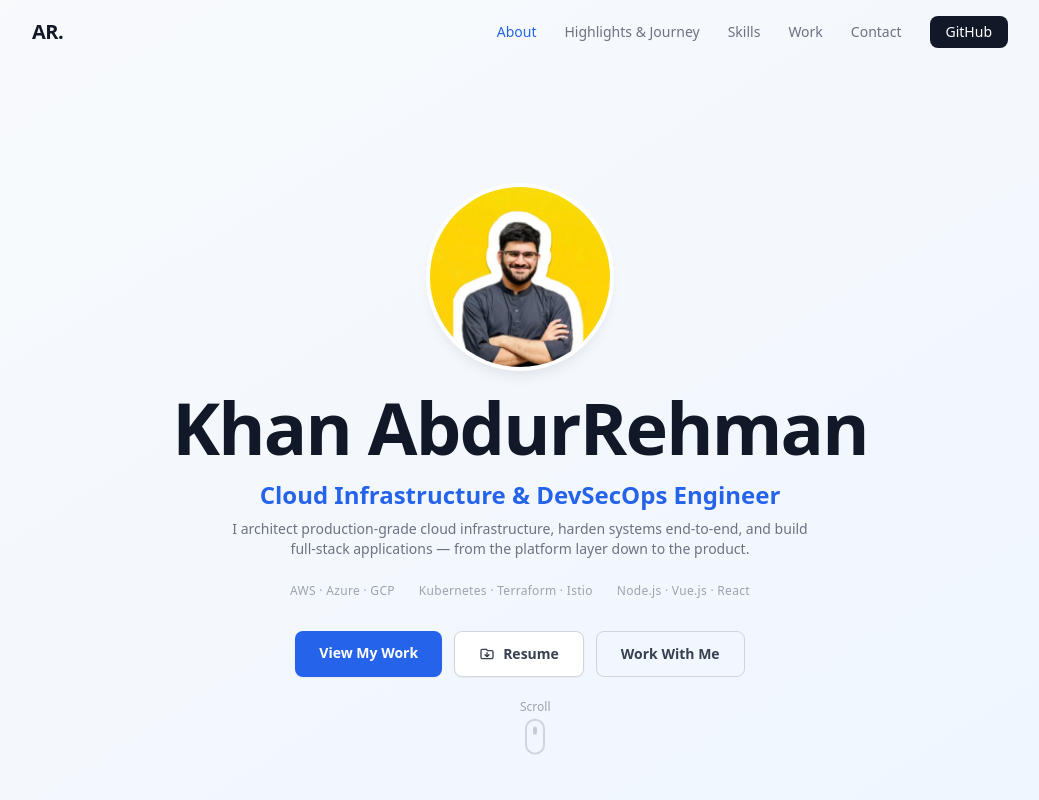
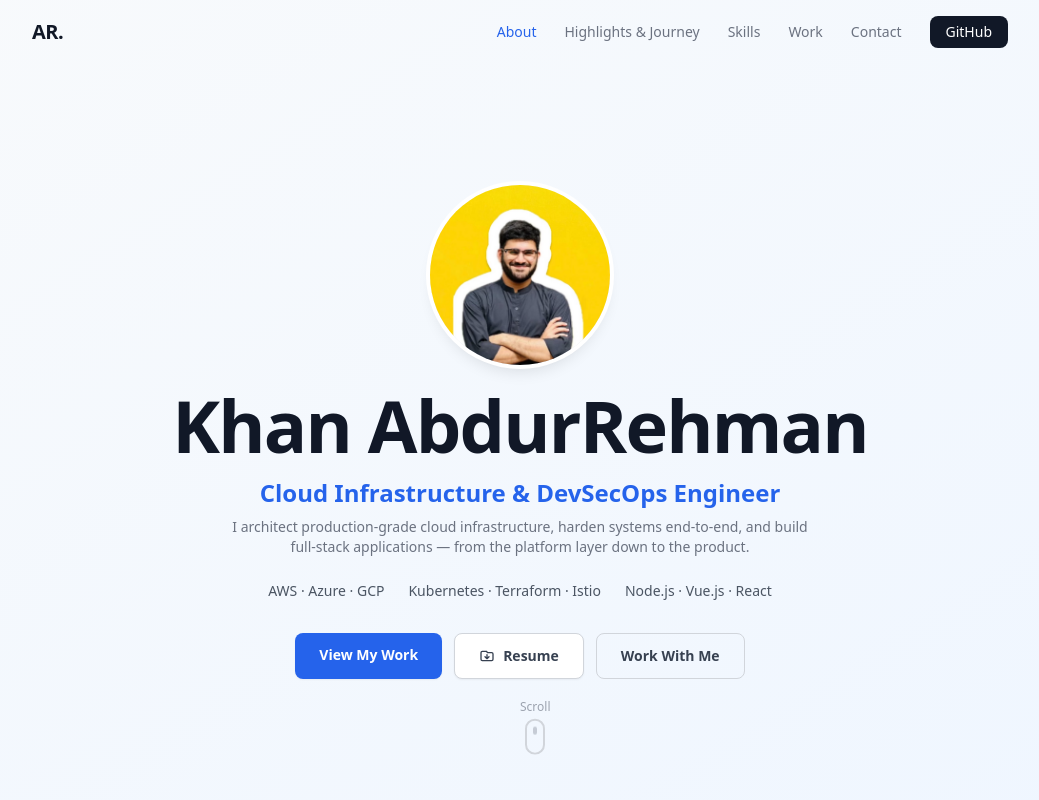
Before and after one commit to AbdurRehman924/Personal-Portfolio, a React (Create React App) app: page / in a window 1280 px wide. Shown: the top 800 px of the page, without its empty margins (120-1159 px from the left). Built offline with nearby package versions, Linux system fonts and the light colour scheme.

Commit message:
style(hero): increase credibility bar text visibility

```diff
--- a/src/components/Hero.jsx
+++ b/src/components/Hero.jsx
@@ -30,7 +30,7 @@ const Hero = () => {
         {/* Credibility bar */}
         <div className="flex items-center justify-center gap-6 mb-8 flex-wrap">
           {["AWS · Azure · GCP", "Kubernetes · Terraform · Istio", "Node.js · Vue.js · React"].map((item, i) => (
-            <span key={i} className="text-xs text-gray-400 font-medium tracking-wide">{item}</span>
+            <span key={i} className="text-sm text-gray-600 font-medium">{item}</span>
           ))}
         </div>
 
```
